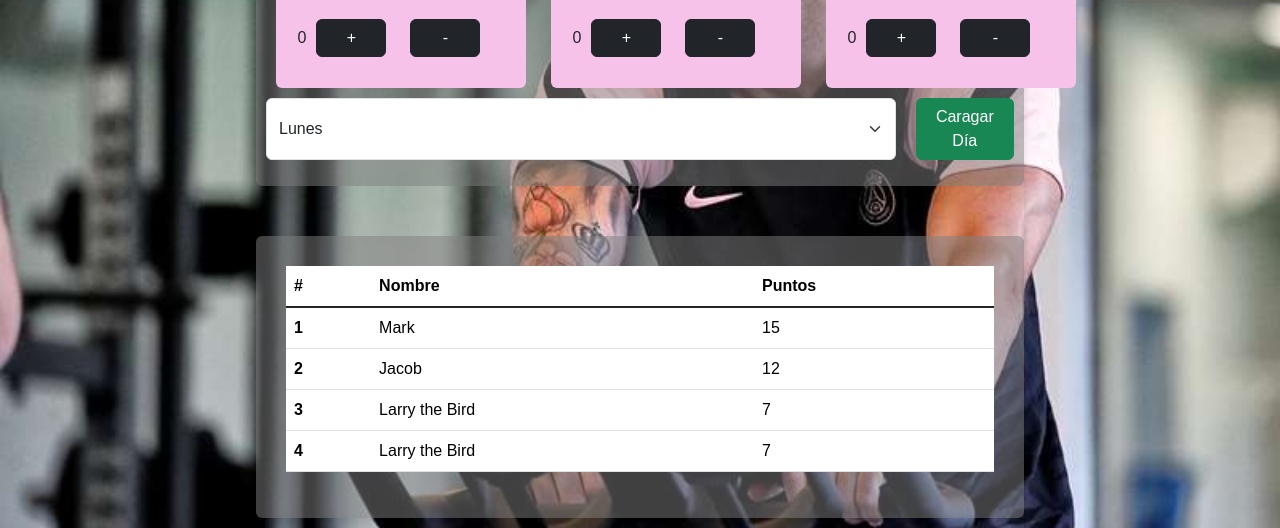
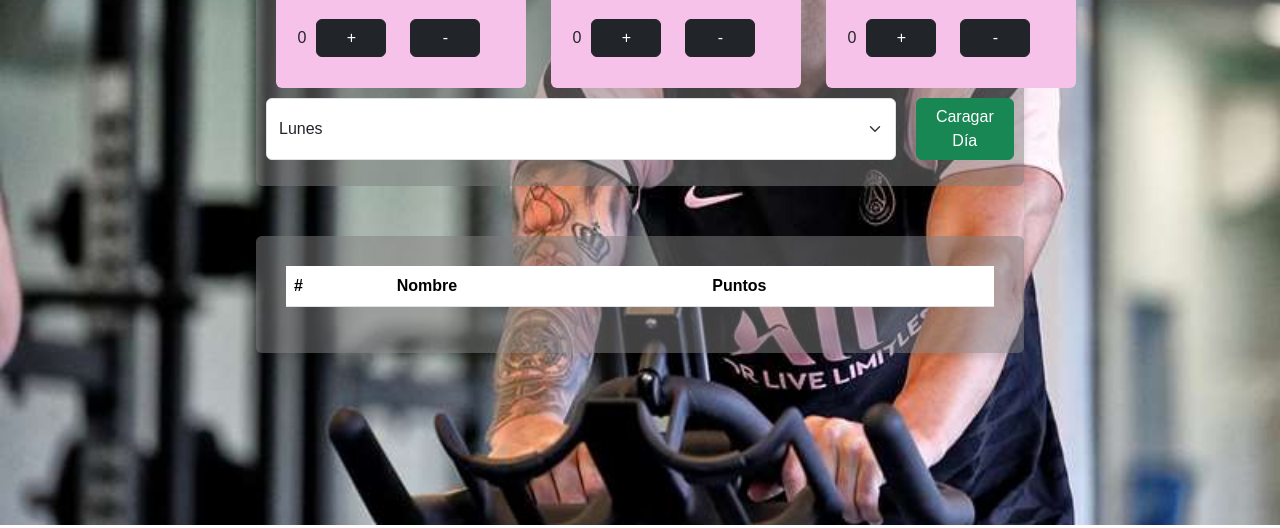
Before and after one commit to pilaraguilar22/TP_INTRO_AGUILAR_DEVITT, a plain HTML site: page Front/grupo/grupo.html in a window 1280 px wide. Shown: the part 275-803 px from the top of the page. Drawn offline with nearby package versions, Linux system fonts and the light colour scheme.

```diff
--- a/Front/grupo/grupo.html
+++ b/Front/grupo/grupo.html
@@ -120,27 +120,7 @@
             </tr>
           </thead>
           <tbody class="table-group-divider">
-            <tr>
-              <th scope="row">1</th>
-              <td>Mark</td>
-              <td>15</td>
 
-            </tr>
-            <tr>
-              <th scope="row">2</th>
-              <td>Jacob</td>
-              <td>12</td>
-            </tr>
-            <tr>
-              <th scope="row">3</th>
-              <td>Larry the Bird</td>
-              <td>7</td>
-            </tr>
-            <tr>
-              <th scope="row">4</th>
-              <td>Larry the Bird</td>
-              <td>7</td>
-            </tr>
 
           </tbody>
       </table>
```
Also changed, not shown: 2 other files.
